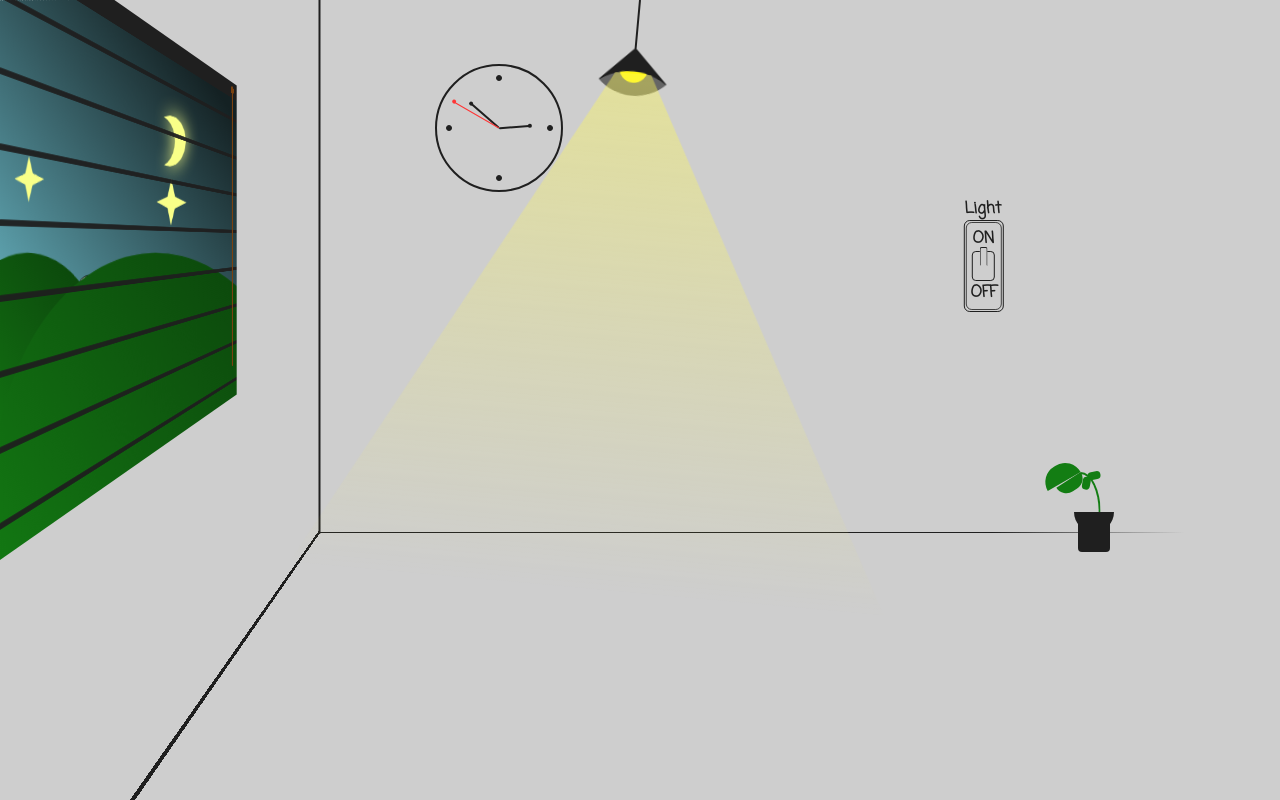
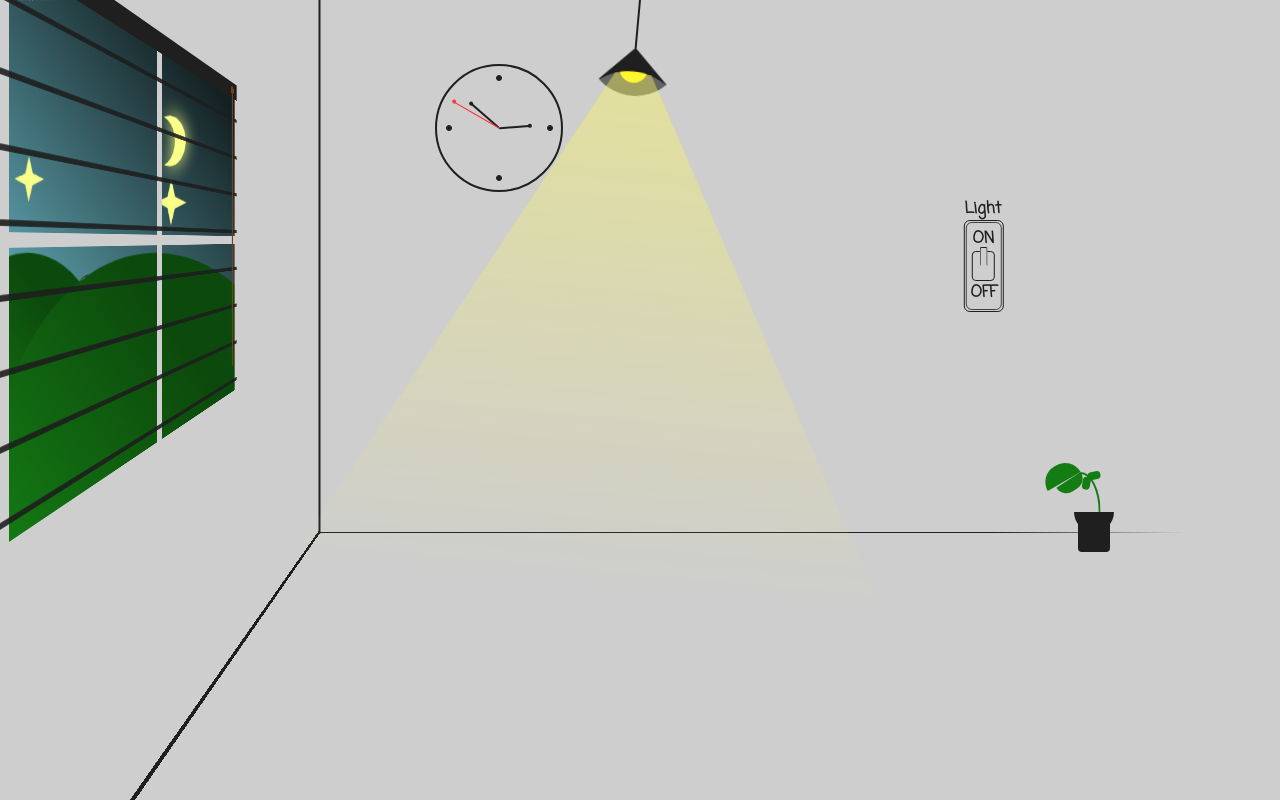
Before and after one commit to TohidEq/TohidEq, a Next.js app: page / in a window 1280 px wide. Built offline with nearby package versions, Linux system fonts and the light colour scheme.

Commit message:
Update Window: add frame

```diff
--- a/src/components/window/window.css
+++ b/src/components/window/window.css
@@ -80,9 +80,8 @@
   bg-linear-to-b
   from-only-greenc
   to-only-night-greenc
-  from-0%
-  to-100%
-
+  from-10%
+  to-80%
   rounded-full;
 
 }
@@ -116,11 +115,33 @@
   z-10;
 }
 
+.window__frame{
+  @apply absolute bg-transparent
+  border-[12px] border-background
+  top-0 left-0
+  w-full h-full
+  -z-10;
+}
+.window__frame::after,
+.window__frame::before{
+  @apply absolute content-[""]
+  top-1/2 left-1/2
+  -translate-x-1/2
+  -translate-y-1/2
+  w-full h-0
+  border-8 border-background
+}
+.window__frame::before{
+  @apply rotate-90;
+}
+
+
+
 .window__blinds{
   @apply w-full h-full
   flex flex-col
   justify-between
-  ;
+  z-10;
 }
 
 .window__blinds-manager{
@@ -165,8 +186,9 @@
 .window__blind{
   @apply w-full h-[10.5%]
   rounded-xs
-  bg-foreground/95
+  bg-foreground/90
   transition-all duration-200;
+
 }
 .window__inside--open .window__blind{
   @apply scale-y-[0.1];
--- a/src/components/window/window.tsx
+++ b/src/components/window/window.tsx
@@ -37,6 +37,7 @@ export default function Window() {
       <div className="window__container">
         <div className="window__content">
           <div className={`window__inside window__inside--${windowState}`}>
+            <div className="window__frame"></div>
             <div className="window__blinds">
               <div className="window__blinds-manager">
                 <span/>
@@ -51,6 +52,7 @@ export default function Window() {
               <div className="window__blind"></div>
             </div>
           </div>
+
           <div className="window__outside"
                 style={{background,}}>
 
```
